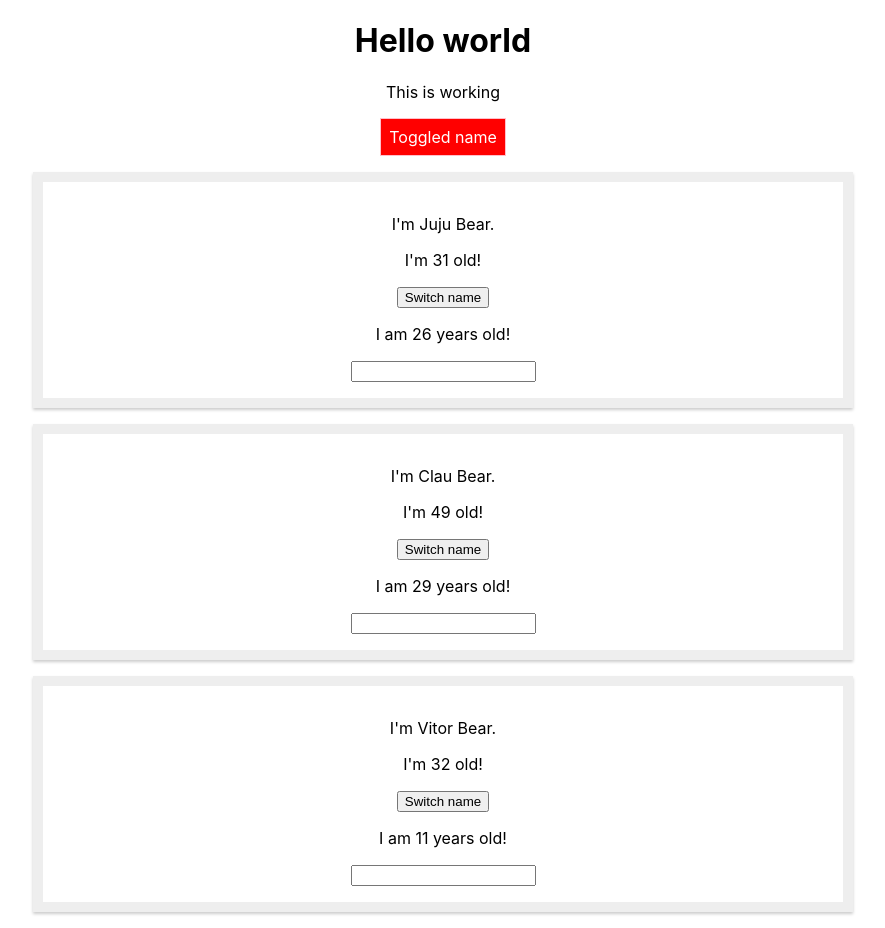
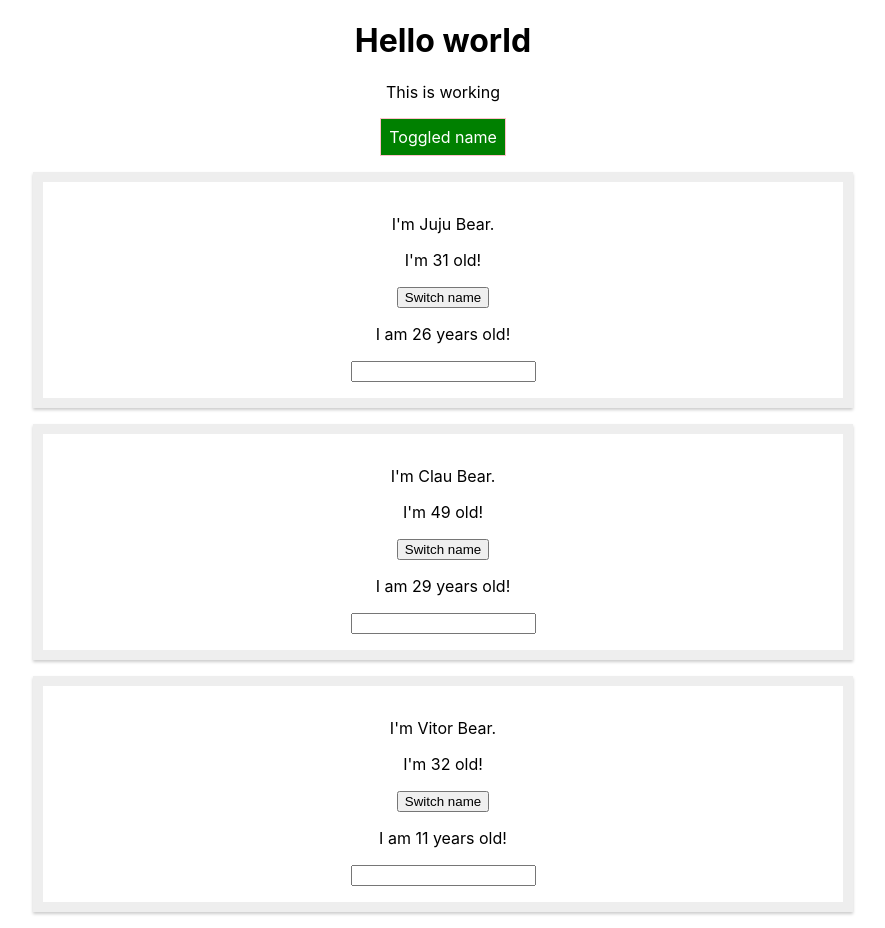
Before and after one commit to julianamm/react-complete-guide-19, a React (Create React App) app: page / in a window 1280 px wide. Both pictures are taken after a click on the button "Toggled name". Shown: the whole page, without its empty margins (197-1082 px from the left). Built offline with nearby package versions, Linux system fonts and the light colour scheme.

Commit message:
add CSS modules

```diff
--- a/src/App.css
+++ b/src/App.css
@@ -9,3 +9,17 @@
 .bold {
   font-weight: bold;
 }
+
+.button {
+  background-color: green;
+  color: white;
+  font: inherit;
+  border: 1px solid pink;
+  padding: 8px;
+  cursor: pointer;
+}
+
+.button:hover {
+  background-color: lightgreen;
+  color: black;
+}
--- a/src/App.js
+++ b/src/App.js
@@ -5,17 +5,7 @@ import Person from './Person/Person.jsx';
 
 const StyleButton = styled.button`
 
-    background-color: ${props => props.alt ? 'red' : 'green'};
-    color: white;
-    font: inherit;
-    border: 1px solid pink;
-    padding: 8px;
-    cursor: pointer;
 
-    &:hover {
-        background-color: ${props => props.alt ? 'salmon' : 'lightgreen'};
-        color: black;
-    }
 `;
 
 class App extends Component {
@@ -100,10 +90,10 @@ class App extends Component {
             <div className = "Main-App" >
             <h1> Hello world </h1>
             <p className={classes.join(' ')}>This is working</p>
-            <StyleButton alt={this.state.showPersons}
+            <button className='button'
             // onClick={this.switchNameHandler.bind(this, "Max")}>Switch name</button>
             onClick = { this.togglePersonsHandler } > Toggled name
-            </StyleButton>
+            </button>
             { persons }
             </div>
         );
```
